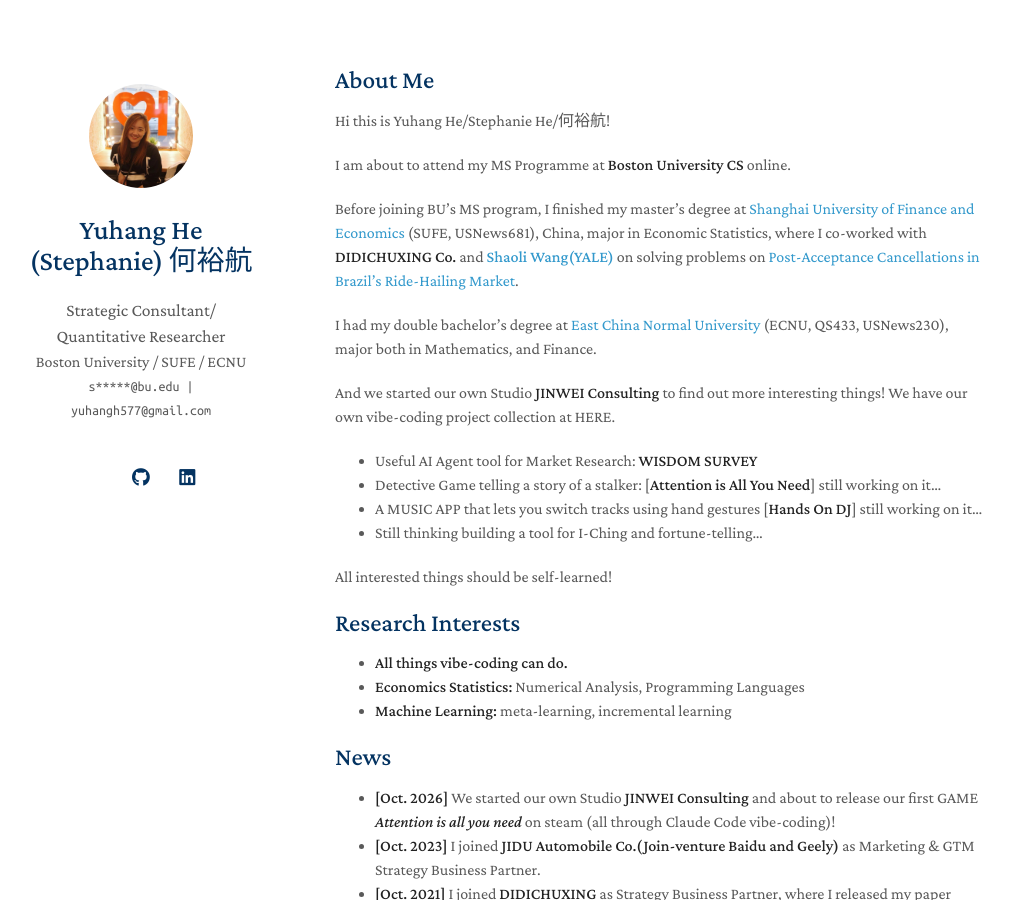
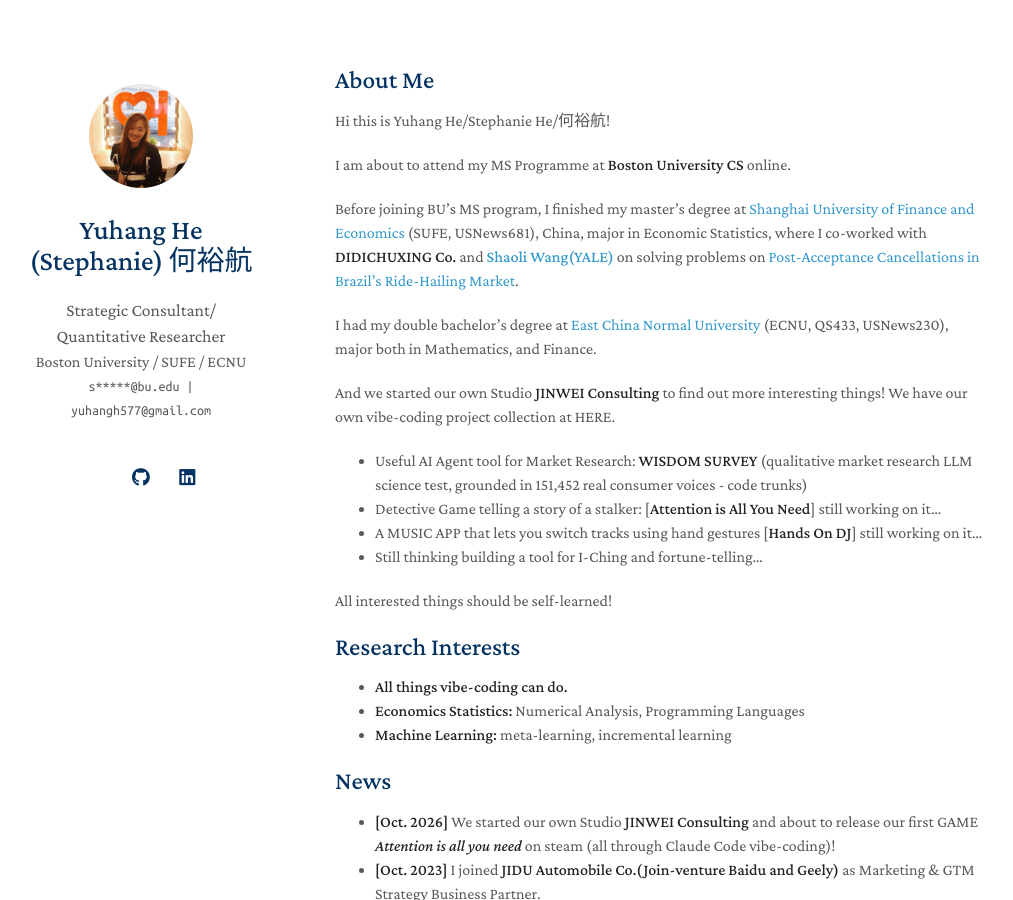
Before and after one commit to sparkle-hang/sparkle-hang.github.io, a Jekyll site: the page built from index.md, in a window 1280 px wide and 900 px high. Shown: the whole window, without its empty margins (135-1148 px from the left). Built offline with Jekyll 4.4.1, drawn with Linux system fonts in a browser that asks for light colours; a style sheet for code colours, icons or effects is not loaded; our own code applies the rules of GitHub Pages for plain Markdown files.

Commit message:
Update index.md

```diff
--- a/index.md
+++ b/index.md
@@ -13,7 +13,7 @@
 I had my double bachelor’s degree at [East China Normal University](https://www.ecnu.edu.cn) (ECNU, QS433, USNews230), major both in Mathematics, and Finance.
 
 And we started our own Studio **JINWEI Consulting** to find out more interesting things! We have our own vibe-coding project collection at HERE.
-- Useful AI Agent tool for Market Research: [**WISDOM SURVEY**](https://ai.wisdomsurvey.cn)
+- Useful AI Agent tool for Market Research: [**WISDOM SURVEY**](https://ai.wisdomsurvey.cn) (qualitative market research LLM science test, grounded in 151,452 real consumer voices - code trunks)
 - Detective Game telling a story of a stalker: [**Attention is All You Need**] still working on it...
 - A MUSIC APP that lets you switch tracks using hand gestures [**Hands On DJ**] still working on it...
 - Still thinking building a tool for I-Ching and fortune-telling...
```
